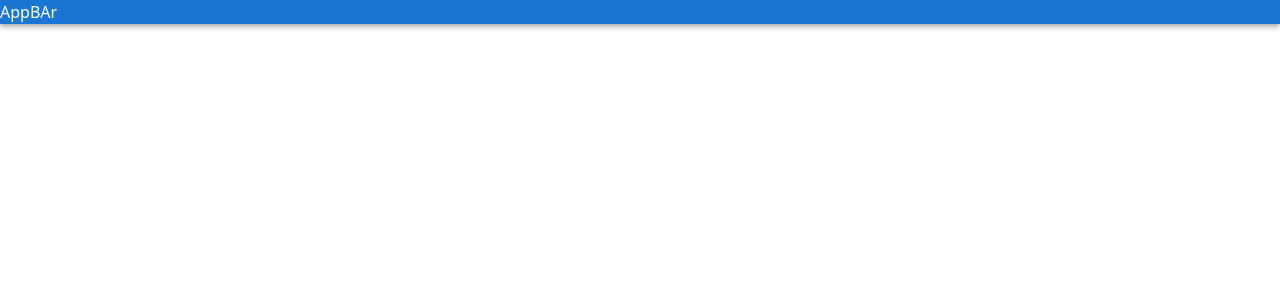
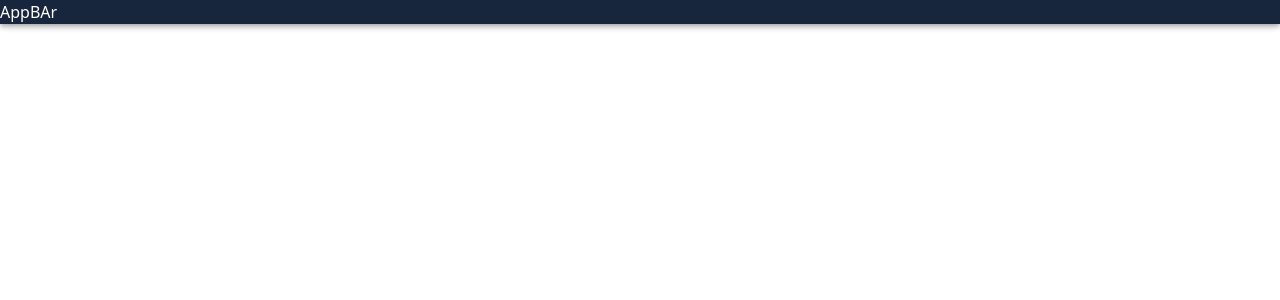
Before and after one commit to shehanxdev/ITPM-GRP-45-Scientia-LMS, a React (Create React App) app in the folder client/: page / in a window 1280 px wide. Shown: the top 300 px of the page. Built offline with nearby package versions, Linux system fonts and the light colour scheme.

Commit message:
Configauring theme setting for MUI

```diff
--- a/client/src/App.js
+++ b/client/src/App.js
@@ -1,10 +1,17 @@
 import LoginPage from "./layouts/LoginPage/LoginPage";
-
+import { ThemeProvider } from "@mui/system";
+import themeSetting from "./theme";
+import { createTheme } from "@mui/material/styles";
+import { CssBaseline } from "@mui/material";
 function App() {
+  const theme = createTheme(themeSetting());
+  console.log(theme);
   return (
-    <div className="App">
-      <LoginPage />
-    </div>
+    <ThemeProvider theme={theme}>
+      <div className="App">
+        <LoginPage />
+      </div>
+    </ThemeProvider>
   );
 }
 
--- a/client/src/index.js
+++ b/client/src/index.js
@@ -4,6 +4,7 @@ import App from "./App";
 import reportWebVitals from "./reportWebVitals";
 //Boostrap
 import "../node_modules/bootstrap/dist/css/bootstrap.min.css";
+//THEME CONFIGAURATION
 
 const root = ReactDOM.createRoot(document.getElementById("root"));
 root.render(
--- /dev/null
+++ b/client/src/theme.js
@@ -0,0 +1,13 @@
+export default function themeSetting() {
+  return {
+    palette: {
+      mode: "light",
+      primary: {
+        main: "#17263C",
+      },
+      secondary: {
+        main: "#FFA500",
+      },
+    },
+  };
+}
```
